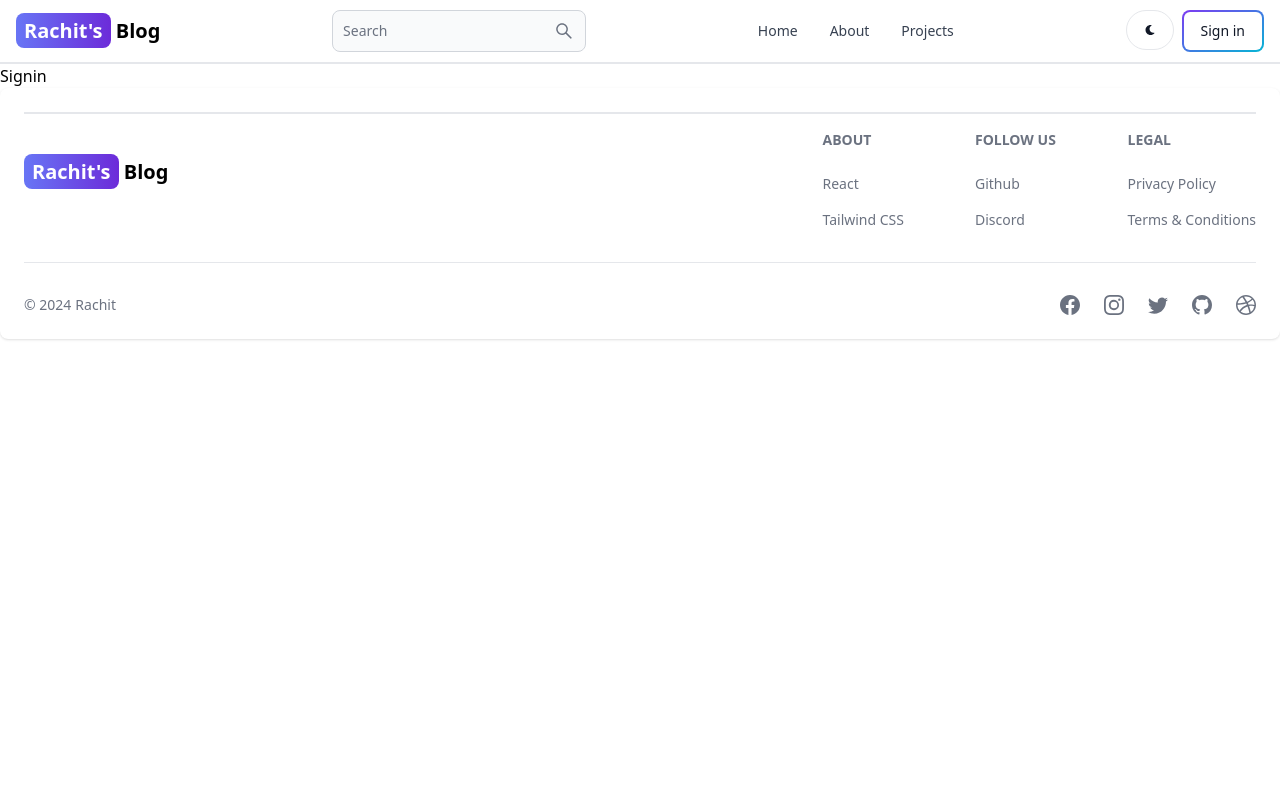
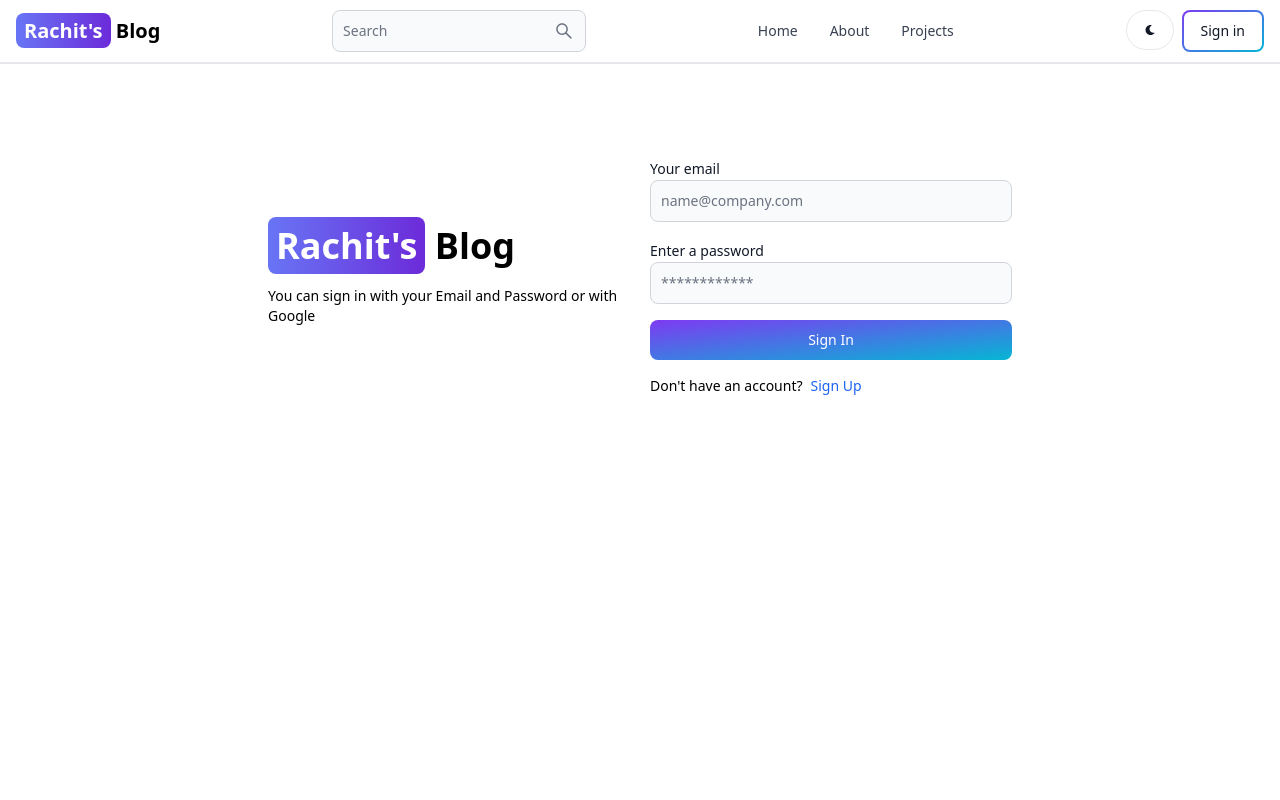
Before and after one commit to rachitshukla08/blog, a React (Vite) app in the folder client/: page /sign-in in a window 1280 px wide. Shown: the top 800 px of the page. Built offline with nearby package versions, Linux system fonts and the light colour scheme.

Commit message:
completed signing ui

```diff
--- a/client/src/pages/Signin.jsx
+++ b/client/src/pages/Signin.jsx
@@ -1,7 +1,108 @@
-import React from "react";
+import { Alert, Button, Label, Spinner, TextInput } from "flowbite-react";
+import React, { useState } from "react";
+import { Link, useNavigate } from "react-router-dom";
+import { HiOutlineInformationCircle } from "react-icons/hi";
 
 const Signin = () => {
-  return <div>Signin</div>;
+  const [formData, setFormData] = useState({});
+  const [errorMessage, setErrorMessage] = useState(null);
+  const [loading, setLoading] = useState(false);
+
+  const navigate = useNavigate();
+  const handleChange = (e) => {
+    setFormData({ ...formData, [e.target.id]: e.target.value.trim() });
+  };
+
+  const handleSubmit = async (e) => {
+    setErrorMessage(null);
+    e.preventDefault();
+    if (!formData.password || !formData.email) {
+      setErrorMessage("Please fill all the fields");
+      return;
+    }
+    try {
+      setLoading(true);
+      const res = await fetch("/api/auth/signin", {
+        method: "POST",
+        headers: { "Content-Type": "application/json" },
+        body: JSON.stringify(formData),
+      });
+      const data = await res.json();
+      if (data.success === false) {
+        setErrorMessage(data.errorMessage);
+      }
+      if (res.ok) {
+        navigate("/");
+      }
+    } catch (e) {
+      setErrorMessage(e.message);
+    } finally {
+      setLoading(false);
+    }
+  };
+
+  return (
+    <div className="min-h-svh mt-20">
+      <div className="flex p-3 max-w-3xl mx-auto flex-col md:flex-row md:items-center gap-5">
+        <div className="flex-1">
+          <Link to="/" className="font-bold dark:text-white text-4xl">
+            <span className="px-2 py-1 rounded-lg bg-gradient-to-r from-indigo-500 to-purple-700  text-white">
+              Rachit's
+            </span>{" "}
+            Blog
+          </Link>
+          <p className="text-sm mt-5">
+            You can sign in with your Email and Password or with Google
+          </p>
+        </div>
+        <div className="flex-1">
+          <form className="flex flex-col gap-4" onSubmit={handleSubmit}>
+            <div>
+              <Label value="Your email" />
+              <TextInput
+                type="text"
+                placeholder="name@company.com"
+                id="email"
+                onChange={handleChange}
+              />
+            </div>
+            <div>
+              <Label value="Enter a password" />
+              <TextInput
+                type="password"
+                placeholder="************"
+                id="password"
+                onChange={handleChange}
+                autoComplete="false"
+              />
+            </div>
+            <Button
+              gradientDuoTone="purpleToBlue"
+              type="submit"
+              disabled={loading === true}
+            >
+              {loading ? <Spinner /> : "Sign In"}
+            </Button>
+          </form>
+          <div className="flex gap-2 mt-4 text-sm">
+            <span>Don't have an account? </span>
+            <Link to="/sign-up" className="text-blue-600">
+              Sign Up
+            </Link>
+          </div>
+          {errorMessage && (
+            <Alert
+              className="mt-2"
+              color="failure"
+              icon={HiOutlineInformationCircle}
+            >
+              {errorMessage}
+            </Alert>
+          )}
+        </div>
+      </div>
+    </div>
+  );
 };
 
 export default Signin;
```
